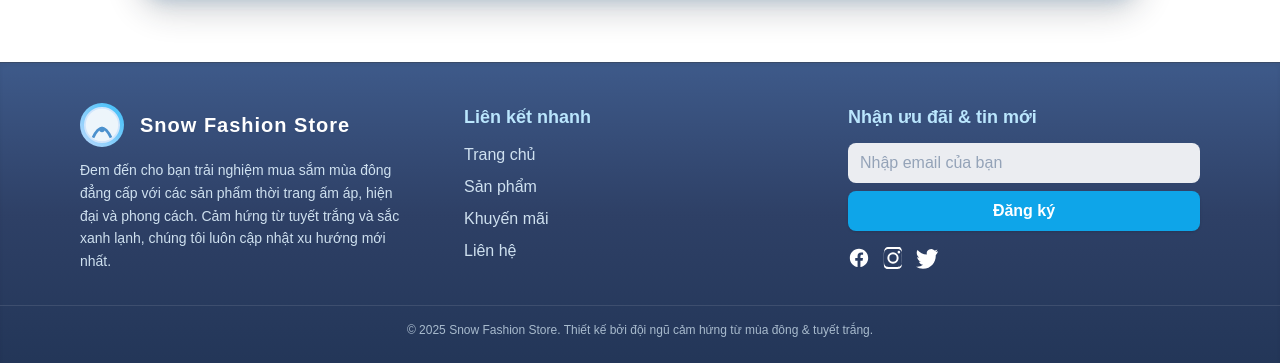
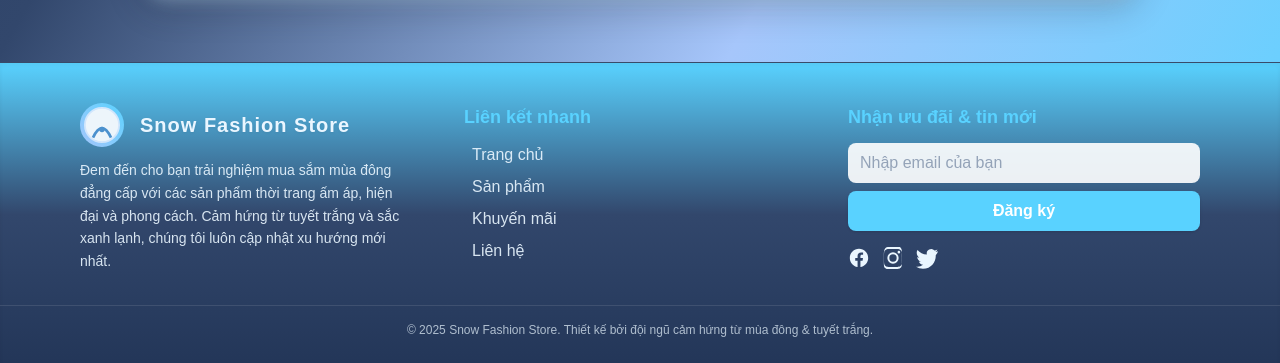
Before and after one commit to Quang6666/Fashionshopdemo, a React (Vite) app: page / in a window 1280 px wide. Shown: the part 1212-1575 px from the top of the page. Built offline with nearby package versions, Linux system fonts and the light colour scheme.

Commit message:
improve footer + nav styles

```diff
--- a/src/App.tsx
+++ b/src/App.tsx
@@ -123,18 +123,13 @@ function App() {
   }
 `}</style>
                 {/* Chân trang (Footer) chuyên nghiệp */}
-                <footer className="w-full mt-16 pt-10 pb-7 bg-gradient-to-t from-[#233658] via-[#2e4066] to-[#3e5a8a] text-white shadow-inner border-t border-white/10">
+                <footer className="w-full mt-16 pt-10 pb-7 bg-gradient-to-t from-[var(--main-grad1)] via-[var(--main-grad2)] to-[var(--main-grad4)] text-[#eaf6ff] shadow-inner border-t border-white/10 transition-colors duration-500">
                   <div className="max-w-6xl mx-auto flex flex-col md:flex-row md:items-start md:justify-between gap-8 px-4">
                     {/* Cột 1: Logo & giới thiệu */}
                     <div className="flex-1 min-w-[200px] mb-6 md:mb-0">
                       <div className="flex items-center gap-2 mb-3">
-                        <span className="inline-block rounded-full bg-gradient-to-tr from-blue-200 to-sky-400 p-1 mr-2">
-                          <svg
-                            width={36}
-                            height={36}
-                            viewBox="0 0 40 40"
-                            fill="none"
-                          >
+                        <span className="inline-block rounded-full bg-gradient-to-tr from-[var(--main-grad3)] to-[var(--main-grad4)] p-1 mr-2">
+                          <svg width={36} height={36} viewBox="0 0 40 40" fill="none">
                             <circle
                               cx="20"
                               cy="20"
@@ -156,7 +151,7 @@ function App() {
                           Snow Fashion Store
                         </span>
                       </div>
-                      <p className="text-sky-100/90 text-sm max-w-xs leading-relaxed">
+                      <p className="text-[#eaf6ff]/90 text-sm max-w-xs leading-relaxed">
                         Đem đến cho bạn trải nghiệm mua sắm mùa đông đẳng cấp với các
                         sản phẩm thời trang ấm áp, hiện đại và phong cách. Cảm hứng từ
                         tuyết trắng và sắc xanh lạnh, chúng tôi luôn cập nhật xu hướng
@@ -165,14 +160,14 @@ function App() {
                     </div>
                     {/* Cột 2: Liên kết nhanh */}
                     <div className="flex-1 min-w-[180px] mb-6 md:mb-0">
-                      <h4 className="font-bold text-lg mb-3 text-sky-200">
+                      <h4 className="font-bold text-lg mb-3 text-[var(--main-accent)]">
                         Liên kết nhanh
                       </h4>
-                      <ul className="space-y-2 text-sky-100/90">
+                      <ul className="space-y-2 text-[#eaf6ff]/90">
                         <li>
                           <a
                             href="/"
-                            className="hover:text-sky-300 transition"
+                            className="hover:text-[var(--main-accent)] hover:bg-white hover:bg-opacity-80 transition rounded px-2 py-1"
                           >
                             Trang chủ
                           </a>
@@ -180,7 +175,7 @@ function App() {
                         <li>
                           <a
                             href="/products"
-                            className="hover:text-sky-300 transition"
+                            className="hover:text-[var(--main-accent)] hover:bg-white hover:bg-opacity-80 transition rounded px-2 py-1"
                           >
                             Sản phẩm
                           </a>
@@ -188,7 +183,7 @@ function App() {
                         <li>
                           <a
                             href="#sale"
-                            className="hover:text-sky-300 transition"
+                            className="hover:text-[var(--main-accent)] hover:bg-white hover:bg-opacity-80 transition rounded px-2 py-1"
                           >
                             Khuyến mãi
                           </a>
@@ -196,7 +191,7 @@ function App() {
                         <li>
                           <a
                             href="#contact"
-                            className="hover:text-sky-300 transition"
+                            className="hover:text-[var(--main-accent)] hover:bg-white hover:bg-opacity-80 transition rounded px-2 py-1"
                           >
                             Liên hệ
                           </a>
@@ -205,7 +200,7 @@ function App() {
                     </div>
                     {/* Cột 3: Đăng ký nhận tin */}
                     <div className="flex-1 min-w-[220px]">
-                      <h4 className="font-bold text-lg mb-3 text-sky-200">
+                      <h4 className="font-bold text-lg mb-3 text-[var(--main-accent)]">
                         Nhận ưu đãi & tin mới
                       </h4>
                       <form className="flex flex-col gap-2">
@@ -213,11 +208,11 @@ function App() {
                           type="email"
                           required
                           placeholder="Nhập email của bạn"
-                          className="rounded-lg px-3 py-2 bg-white/90 text-slate-800 placeholder-slate-400 focus:outline-none focus:ring-2 focus:ring-sky-400"
+                          className="rounded-lg px-3 py-2 bg-white/90 text-slate-800 placeholder-slate-400 focus:outline-none focus:ring-2 focus:ring-[var(--main-accent)]"
                         />
                         <button
                           type="submit"
-                          className="bg-sky-500 hover:bg-sky-600 text-white font-bold px-5 py-2 rounded-lg shadow transition"
+                          className="bg-[var(--main-accent)] hover:bg-[var(--main-btn-hover)] text-white font-bold px-5 py-2 rounded-lg shadow transition"
                         >
                           Đăng ký
                         </button>
@@ -226,7 +221,7 @@ function App() {
                         <a
                           href="#"
                           aria-label="Facebook"
-                          className="hover:text-sky-300"
+                          className="hover:text-[var(--main-accent)]"
                         >
                           <svg
                             width="22"
@@ -240,7 +235,7 @@ function App() {
                         <a
                           href="#"
                           aria-label="Instagram"
-                          className="hover:text-sky-300"
+                          className="hover:text-[var(--main-accent)]"
                         >
                           <svg
                             width="22"
@@ -254,7 +249,7 @@ function App() {
                         <a
                           href="#"
                           aria-label="Twitter"
-                          className="hover:text-sky-300"
+                          className="hover:text-[var(--main-accent)]"
                         >
                           <svg
                             width="22"
@@ -268,7 +263,7 @@ function App() {
                       </div>
                     </div>
                   </div>
-                  <div className="mt-8 border-t border-white/10 pt-4 text-center text-xs text-sky-100/70">
+                  <div className="mt-8 border-t border-white/10 pt-4 text-center text-xs text-[#eaf6ff]/70 transition-colors duration-500">
                     © {new Date().getFullYear()} Snow Fashion Store. Thiết kế bởi đội
                     ngũ cảm hứng từ mùa đông & tuyết trắng.
                   </div>
--- a/src/components/NavigationBar.tsx
+++ b/src/components/NavigationBar.tsx
@@ -1,6 +1,15 @@
-import React from "react";
+import React, { useState, useEffect } from "react";
 
 export default function NavigationBar() {
+  // State theme: "snow" | "fire"
+  const [theme, setTheme] = useState(() => localStorage.getItem("theme") || "snow");
+
+  useEffect(() => {
+    document.body.classList.remove("theme-snow", "theme-fire");
+    document.body.classList.add(`theme-${theme}`);
+    localStorage.setItem("theme", theme);
+  }, [theme]);
+
   return (
     <>
       <style>
@@ -9,12 +18,41 @@ export default function NavigationBar() {
             transition: background 0.2s, color 0.2s;
           }
           .frost-hover:hover {
-            background: #fff;
-            color: #233658 !important;
+            background: var(--main-btn);
+            color: var(--main-bg) !important;
+          }
+          /* Theme fire */
+          .theme-fire {
+            --main-bg: #2d1a0b;
+            --main-grad1: #ff7e5f;
+            --main-grad2: #feb47b;
+            --main-grad3: #ff512f;
+            --main-grad4: #dd2476;
+            --main-text: #fff3e0;
+            --main-accent: #ff9800;
+            --main-btn: #eaf6ff;
+            --main-btn-hover: #ff512f;
+          }
+          .theme-snow {
+            --main-bg: #233658;
+            --main-grad1: #233658;
+            --main-grad2: #32476c;
+            --main-grad3: #a6c6fb;
+            --main-grad4: #59d2ff;
+            --main-text: #eaf6ff;
+            --main-accent: #59d2ff;
+            --main-btn: #fead62;
+            --main-btn-hover: #233658;
+          }
+          body.theme-fire {
+            background: linear-gradient(120deg, var(--main-grad1), var(--main-grad2), var(--main-grad3), var(--main-grad4));
+          }
+          body.theme-snow {
+            background: linear-gradient(120deg, var(--main-grad1), var(--main-grad2), var(--main-grad3), var(--main-grad4));
           }
         `}
       </style>
-      <nav className="fixed top-0 left-0 w-full z-[50] bg-[#233658cc] backdrop-blur-md border-b border-white/10 flex items-center justify-between px-6 py-2 shadow-lg transition-colors duration-300" style={{background: "rgba(35,54,88,0.92)"}}>
+      <nav className="fixed top-0 left-0 w-full z-[50] bg-[#233658cc] backdrop-blur-md border-b border-white/10 flex items-center justify-between px-6 py-2 shadow-lg transition-colors duration-300" style={{background: theme === "fire" ? "rgba(255,126,95,0.92)" : "rgba(35,54,88,0.92)"}}>
         {/* Logo & brand */}
         <div className="flex items-center gap-2">
           <span className="inline-block rounded-full bg-gradient-to-tr from-blue-200 to-sky-400 p-1 mr-2">
@@ -28,8 +66,16 @@ export default function NavigationBar() {
           <li><a href="#sale" className="frost-hover px-3 py-1.5 rounded-md font-bold transition-all duration-200">Sale</a></li>
           <li><a href="#contact" className="frost-hover px-3 py-1.5 rounded-md font-bold transition-all duration-200">Liên hệ</a></li>
         </ul>
-        {/* Cart icon & hamburger menu */}
+        {/* Theme switch button + Cart icon & hamburger menu */}
         <div className="flex items-center gap-3">
+          <button
+            onClick={() => setTheme(theme === "snow" ? "fire" : "snow")}
+            className={`px-4 py-2 rounded-lg font-bold shadow border border-[#ffe5c8] transition-all duration-200 mr-2 ${theme === "fire" ? "bg-gradient-to-tr from-[#ff7e5f] to-[#feb47b] text-white hover:from-[#feb47b] hover:to-[#ff512f]" : "bg-white/85 text-[#233658] hover:bg-[#fead62] hover:text-white/95"}`}
+            style={{ minWidth: 120 }}
+            aria-label="Đổi màu giao diện"
+          >
+            {theme === "fire" ? "Chế độ Lửa" : "Chế độ Tuyết"}
+          </button>
           <button className="relative group hover:scale-110 transition-transform">
             <svg width={25} height={25} fill="none" stroke="#fff" strokeWidth={2.2} strokeLinecap="round" strokeLinejoin="round"><circle cx="10" cy="21" r="1.5"/><circle cx="18" cy="21" r="1.5"/><path d="M4 4h2l2.5 13h10l2.5-9H7"/></svg>
             {/* Badge số lượng (demo) */}
```
